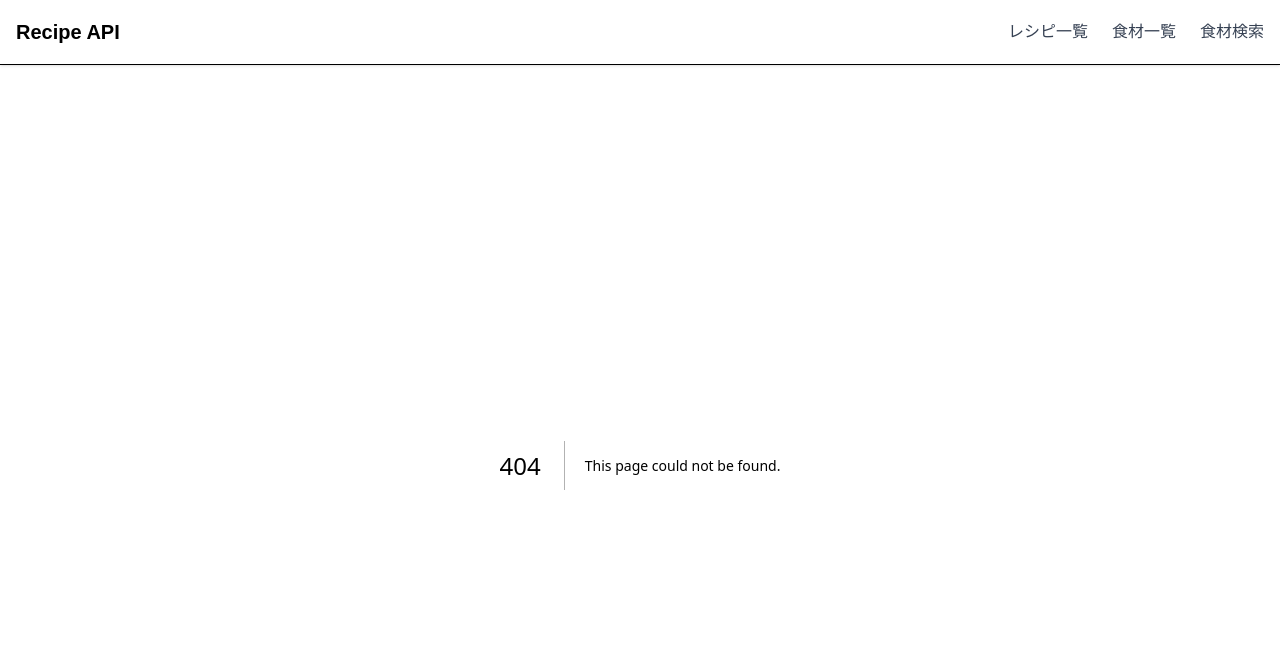
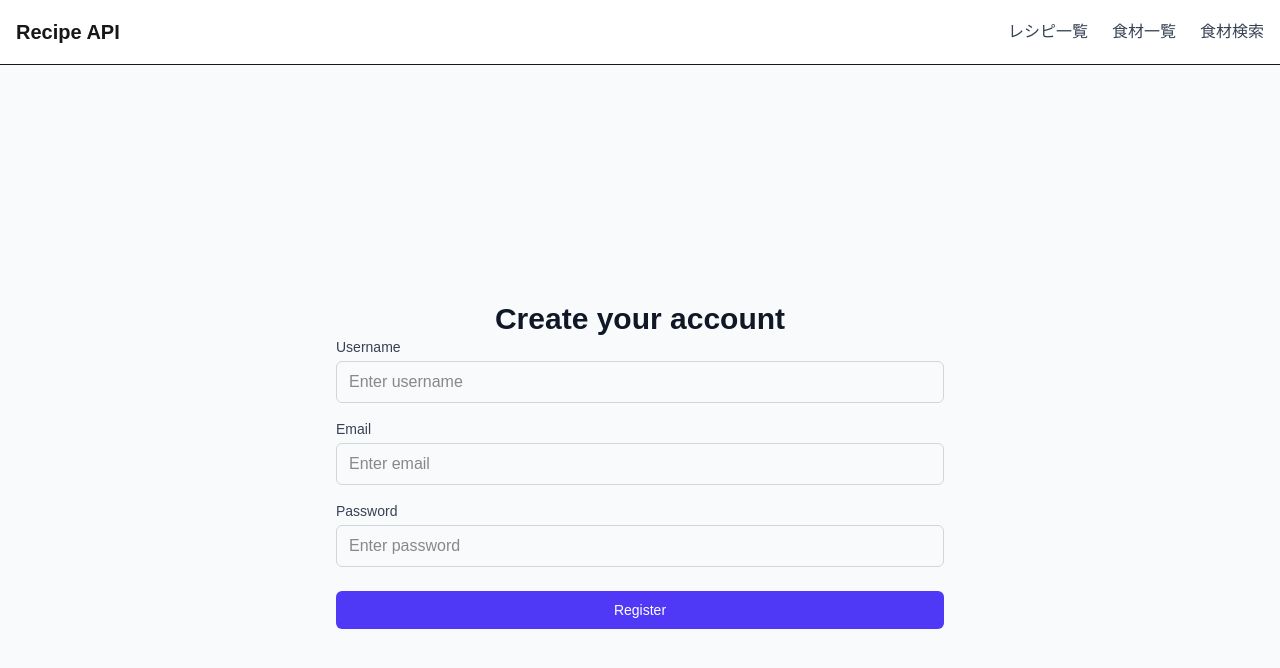
Before and after one commit to ngthecoder/go_web_api, a Next.js app in the folder frontend/: page /register in a window 1280 px wide. Before the commit this address had no page. Shown: the top 668 px of the page. Built offline with nearby package versions, Linux system fonts and the light colour scheme.

Commit message:
implemented minial registration page

```diff
--- /dev/null
+++ b/frontend/app/register/page.tsx
@@ -0,0 +1,127 @@
+'use client'
+
+import { useState } from "react";
+import { AuthResponse, RegisterRequest } from "@/lib/types"
+
+export default function RegisterPage() {
+
+    const [isLoading, setLoading] = useState(false)
+
+    const [formData, setFormData] = useState<RegisterRequest>({
+        username: "",
+        email: "",
+        password: ""
+    })
+
+    const handleSubmit = async (e: React.FormEvent<HTMLFormElement>) => {
+        e.preventDefault();
+        console.log('Form submitted!');
+
+
+        try {
+            setLoading(true)
+
+            const response = await fetch("http://localhost:8000/api/auth/register", {
+                method: "POST",
+                headers: {
+                    "Content-Type": "application/json"
+                },
+                body: JSON.stringify(formData)
+            })
+
+            if (response.ok) {
+                const data: AuthResponse = await response.json()
+                console.log(data)
+                alert("Registration completed!")
+            }
+            else {
+                const error = await response.text()
+                alert("Registration failed: " + error)
+            }
+
+            setLoading(false)
+        }
+        catch(error) {
+            alert("Network error occured: " + error)
+
+            setLoading(false)
+        }
+    };
+
+    const handleChange = (e: React.ChangeEvent<HTMLInputElement>) => {
+        setFormData({
+            ...formData,
+            [e.target.name]: e.target.value
+        });
+    };
+
+    return (
+        <div className="h-screen flex items-center justify-center bg-gray-50 overflow-hidden">
+            <div className="w-full max-w-2xl mx-auto px-8">
+                <h2 className="text-center text-3xl font-extrabold text-gray-900">
+                    Create your account
+                </h2>
+
+                <form onSubmit={handleSubmit} className="space-y-6">
+                    <div className="space-y-4">
+                        <div>
+                            <label htmlFor="username" className="block text-sm font-medium text-gray-700">
+                                Username
+                            </label>
+                            <input
+                                id="username"
+                                name="username"
+                                type="text"
+                                value={formData.username}
+                                onChange={handleChange}
+                                required
+                                className="mt-1 w-full px-3 py-2 border border-gray-300 rounded-md focus:outline-none focus:ring-indigo-500 focus:border-indigo-500"
+                                placeholder="Enter username"
+                            />
+                        </div>
+
+                        <div>
+                            <label htmlFor="email" className="block text-sm font-medium text-gray-700">
+                                Email
+                            </label>
+                            <input
+                                id="email"
+                                name="email"
+                                type="email"
+                                value={formData.email}
+                                onChange={handleChange}
+                                required
+                                className="mt-1 w-full px-3 py-2 border border-gray-300 rounded-md focus:outline-none focus:ring-indigo-500 focus:border-indigo-500"
+                                placeholder="Enter email"
+                            />
+                        </div>
+
+                        <div>
+                            <label htmlFor="password" className="block text-sm font-medium text-gray-700">
+                                Password
+                            </label>
+                            <input
+                                id="password"
+                                name="password"
+                                type="password"
+                                value={formData.password}
+                                onChange={handleChange}
+                                required
+                                className="mt-1 w-full px-3 py-2 border border-gray-300 rounded-md focus:outline-none focus:ring-indigo-500 focus:border-indigo-500"
+                                placeholder="Enter password"
+                            />
+                        </div>
+                    </div>
+
+                    <button
+                        type="submit"
+                        disabled={isLoading}
+                        className="w-full py-2 px-4 border border-transparent text-sm font-medium rounded-md text-white bg-indigo-600 hover:bg-indigo-700 focus:outline-none focus:ring-2 focus:ring-offset-2 focus:ring-indigo-500"
+                    >
+                        {isLoading? "Registering..." : "Register"}
+                    </button>
+                </form>
+            </div>
+        </div>
+    );
+}
```
